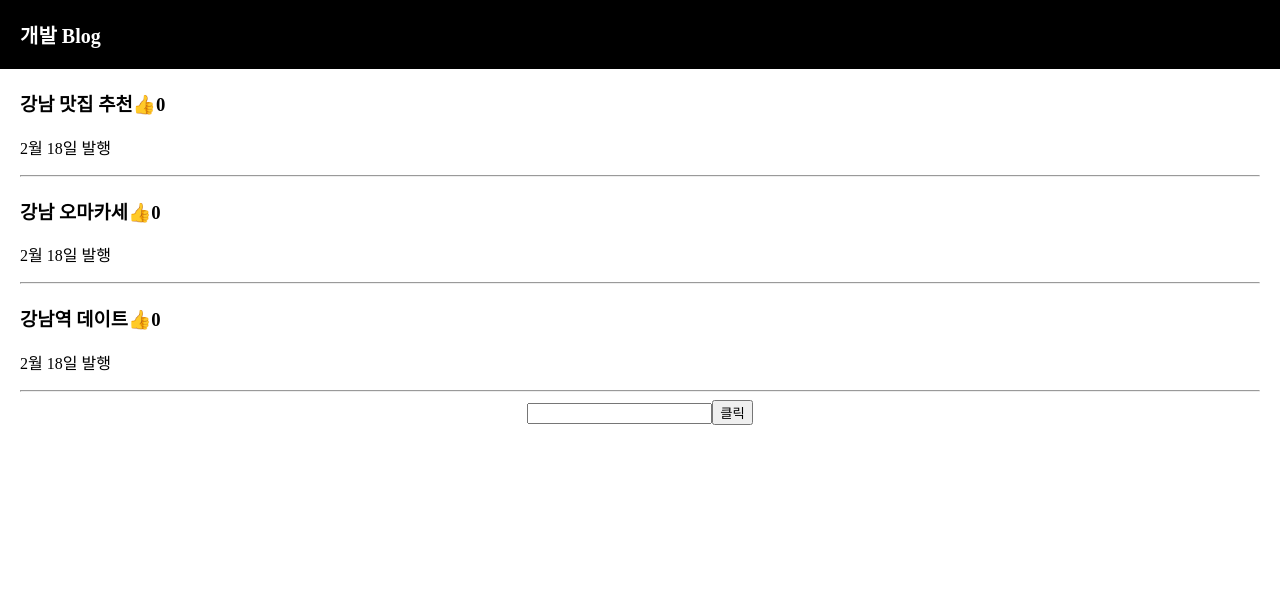
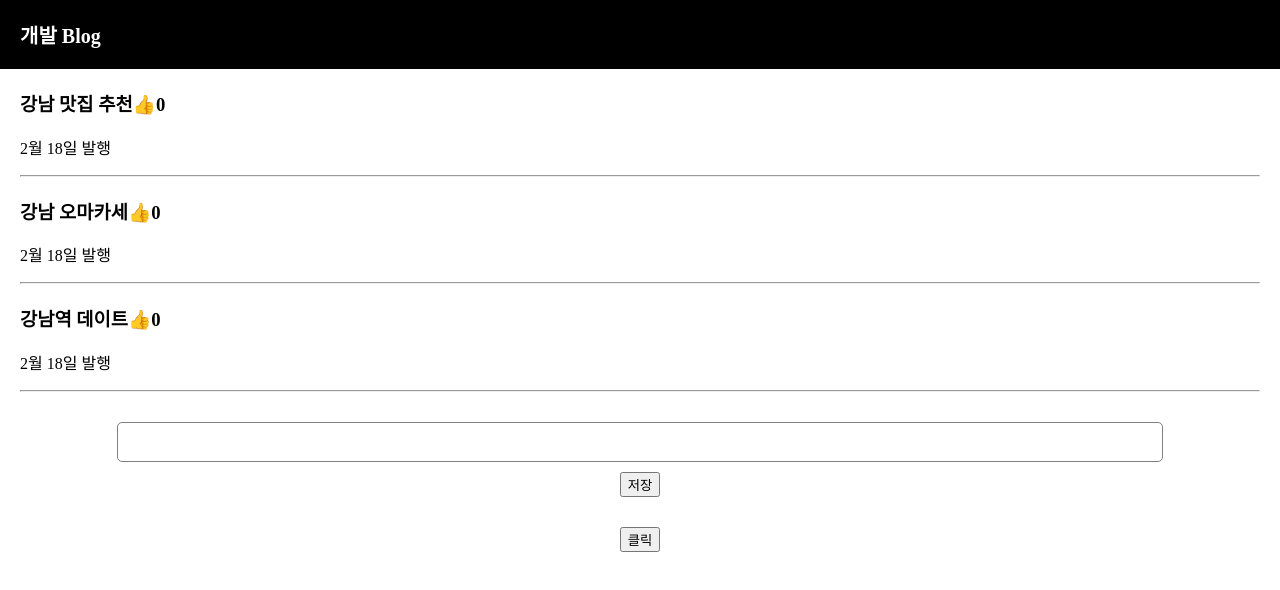
Before and after one commit to dionysus0214/react_startPackage, a React (Create React App) app in the folder blog/: page / in a window 1280 px wide. Shown: the top 590 px of the page. Built offline with nearby package versions, Linux system fonts and the light colour scheme.

Commit message:
블로그 글발행 기능

```diff
--- a/blog/src/App.css
+++ b/blog/src/App.css
@@ -27,3 +27,20 @@
   padding: 20px;
   background: #eee;
 }
+
+.publish {
+  margin-top: 30px;
+  margin-bottom: 30px;
+}
+.publish input {
+  padding: 10px;
+  font-size: 16px;
+  border-radius: 5px;
+  width: 80%;
+  border: 1px solid grey;
+}
+.publish button {
+  display: block;
+  margin: auto;
+  margin-top: 10px;
+}
--- a/blog/src/App.js
+++ b/blog/src/App.js
@@ -43,7 +43,15 @@
         })
       }
 
-      <input onChange={(e) => { changeInput(e.target.value) }} />
+      <div className="publish">
+        <input onChange={(e) => {changeInput(e.target.value)}}/>
+        <button onClick={() => {
+          var arrayCopy = [...title];
+          arrayCopy.unshift(input);
+          changeTitle(arrayCopy);
+        }}>저장</button>
+      </div>
+
       <button onClick={() => changeModal(!modal)}>클릭</button>
       {
         modal === true
```
